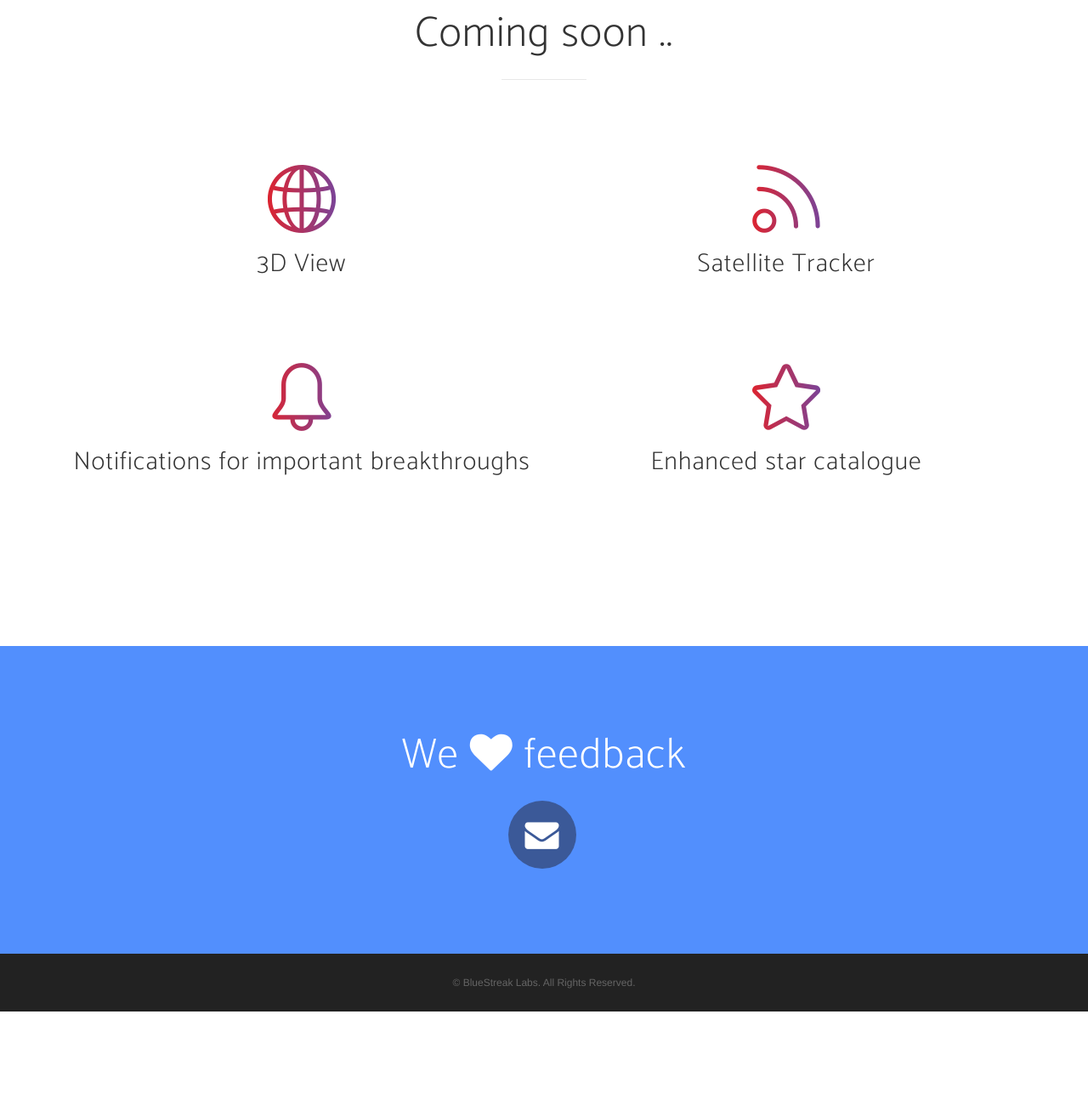
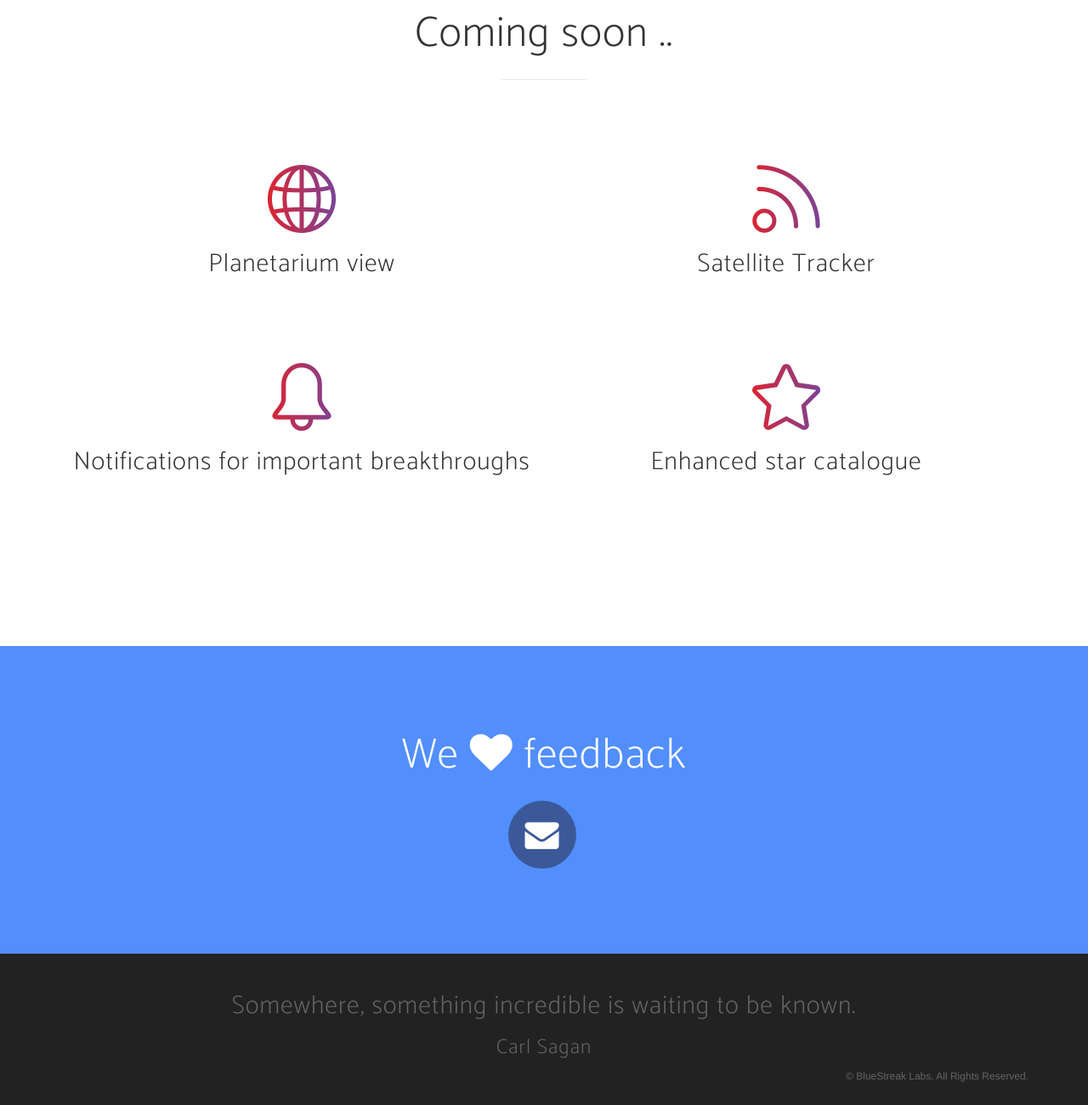
Before and after one commit to kiranbagul/skywiki, a website: page index.html in a window 1280 px wide. Shown: the part 3877-5177 px from the top of the page at 85% size. Before the commit the page ends 5067 px from the top, so only its background shows below. Drawn offline with nearby package versions, Linux system fonts and the light colour scheme; a web font is replaced by a local one.

Commit message:
Added carl sagan quote

```diff
--- a/css/skywiki.css
+++ b/css/skywiki.css
@@ -591,3 +591,7 @@ section.screenshots h2 {
 body {
     webkit-tap-highlight-color: #222222;
 }
+
+footer .container p{
+    text-align: right;
+}
--- a/index.html
+++ b/index.html
@@ -248,7 +248,7 @@
                         <div class="col-md-6">
                             <div class="feature-item">
                                 <i class="icon-globe text-primary"></i>
-                                <h3>3D View</h3>
+                                <h3>Planetarium view</h3>
                             </div>
                         </div>
                         <div class="col-md-6">
@@ -293,7 +293,10 @@
 
 <footer>
     <div class="container">
+        <h2>Somewhere, something incredible is waiting to be known.</h2>
+        <h3>Carl Sagan</h3>
         <p>&copy; BlueStreak Labs. All Rights Reserved.</p>
+
         <ul class="list-inline">
             <!--<li>-->
             <!--<a href="#">Privacy</a>-->
```
